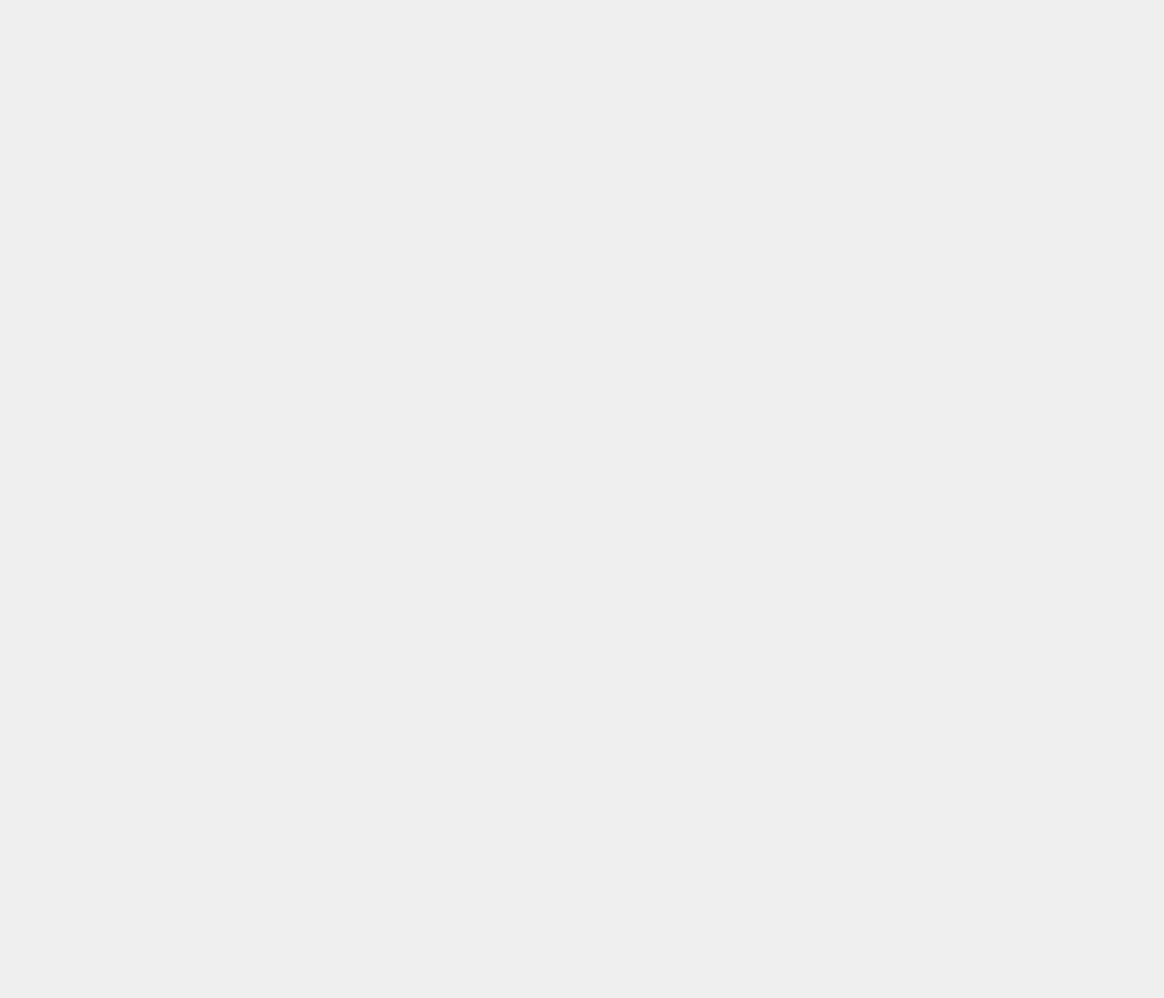
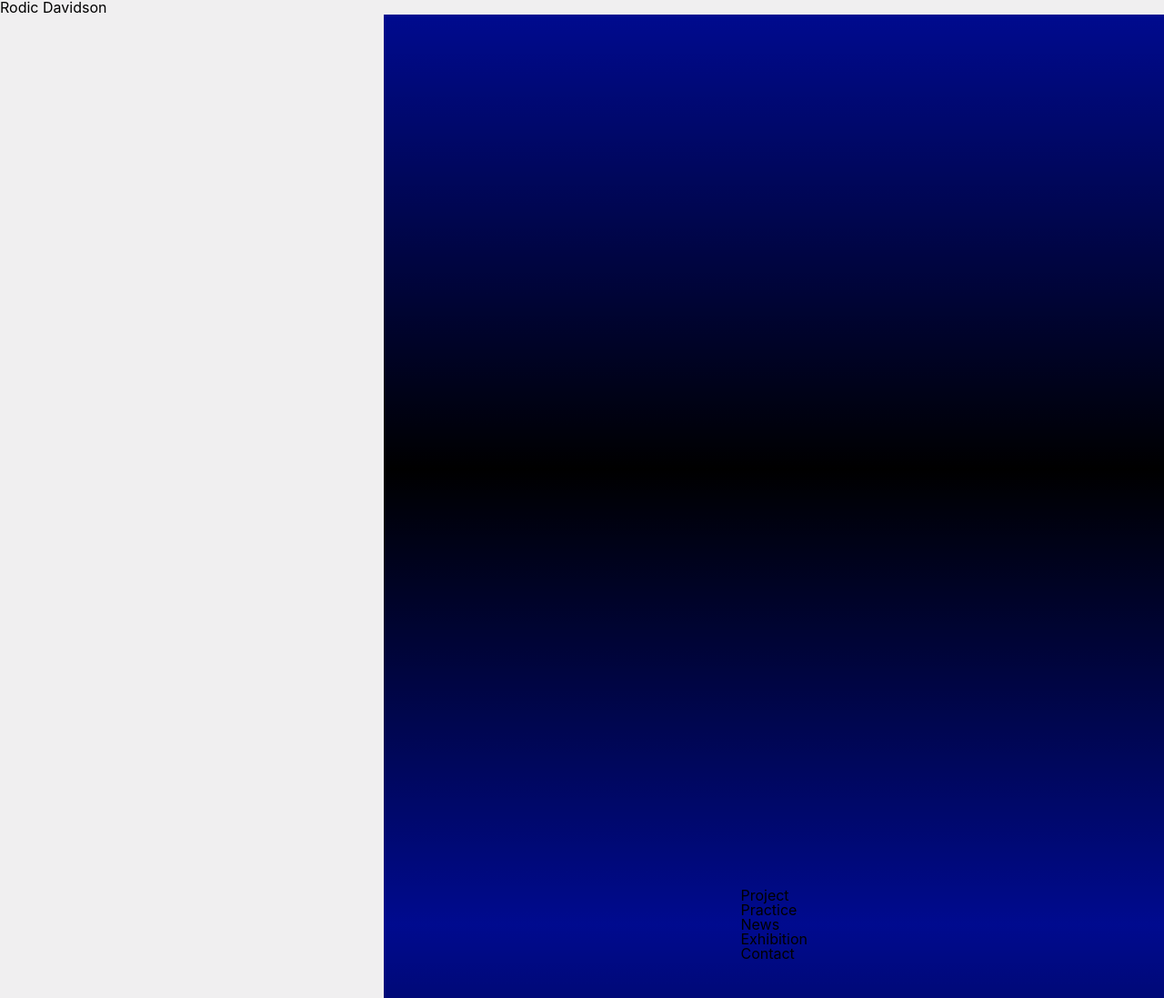
Before and after one commit to ihatelethargy/publishing, a website: page rodic/index.html in a window 1280 px wide. Shown: the top 1097 px of the page at 91% size. Before the commit the page ends 800 px from the top, so only its background shows below. Drawn offline with Linux system fonts and the light colour scheme.

Commit message:
rodic-nav-html

```diff
--- a/rodic/index.html
+++ b/rodic/index.html
@@ -9,7 +9,19 @@
     <title></title>
   </head>
   <body>
+    <h1>Rodic Davidson</h1>
+    <main>
+      <!-- nav -->
+      <nav>
+        <ul>
+          <li>Project</li>
+          <li>Practice</li>
+          <li>News</li>
+          <li>Exhibition</li>
+          <li>Contact</li>
+        </ul>
+      </nav>
 
-
+    </main>
  </body>
 </html>
--- a/rodic/src/scss/styles.scss
+++ b/rodic/src/scss/styles.scss
@@ -3,5 +3,4 @@
 
 *{
   box-sizing: border-box;
-
 }
```
